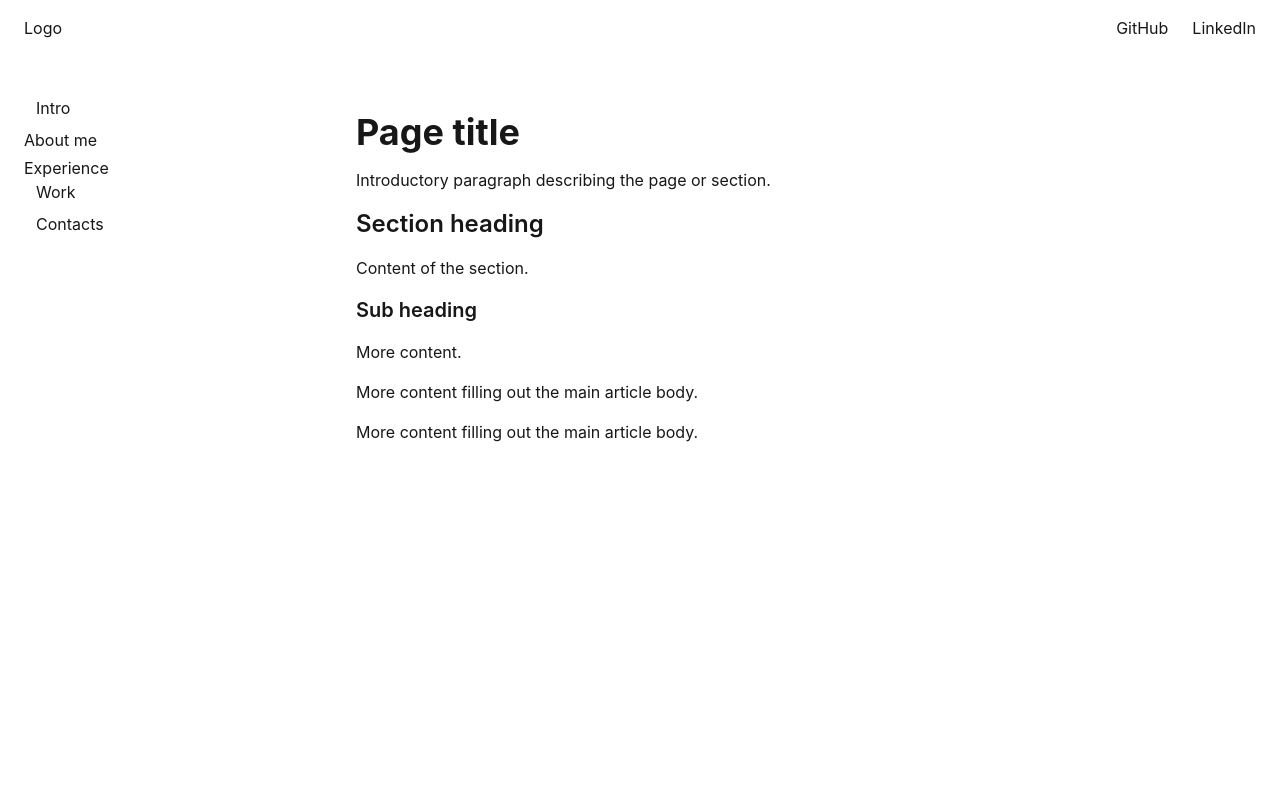
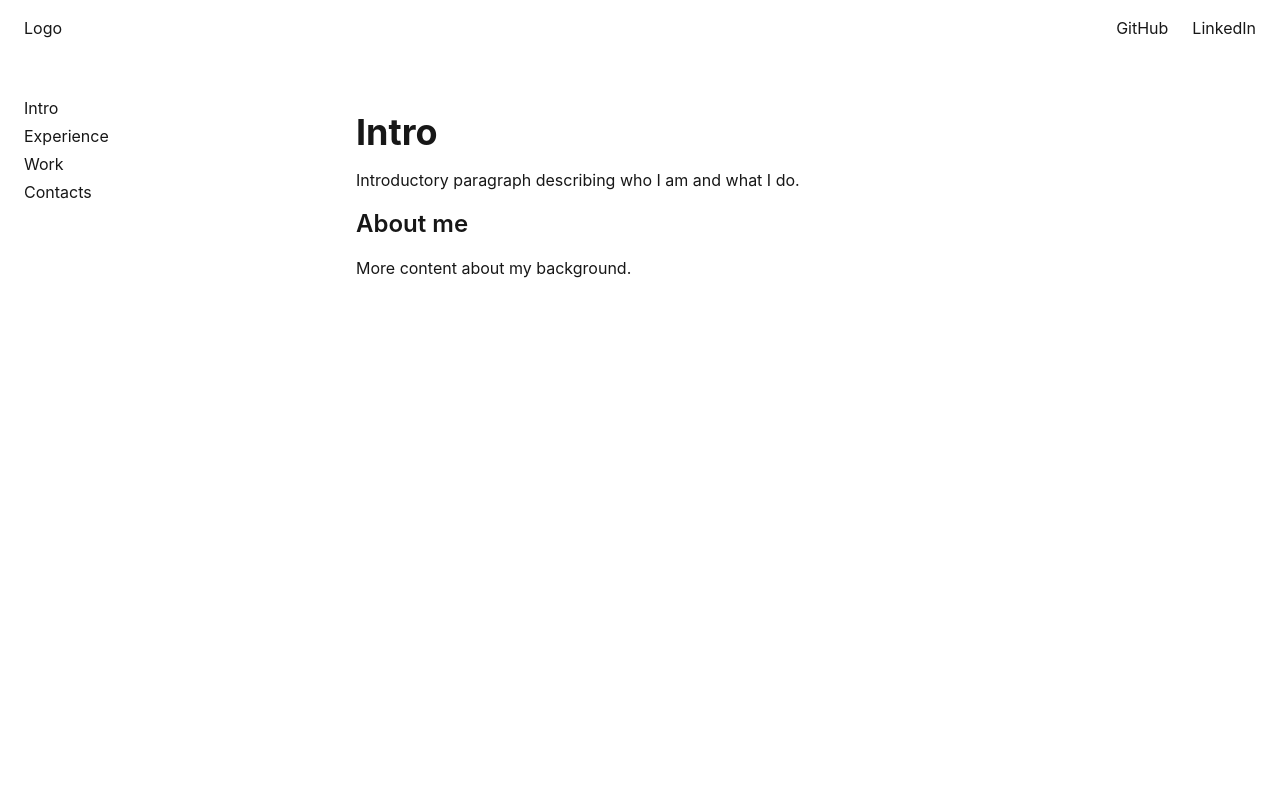
Before and after one commit to radiumfox/elenafisak.dev, a Next.js app: page / in a window 1280 px wide. Shown: the top 800 px of the page. Built offline with nearby package versions, Linux system fonts and the light colour scheme.

Commit message:
feat: create router system

```diff
--- /dev/null
+++ b/src/app/contacts/page.tsx
@@ -0,0 +1,12 @@
+export default function ContactsPage() {
+  return (
+    <article className="mt-4 w-full min-w-0 px-1 md:px-6 lg:px-12 lg:pr-6">
+      <div className="space-y-4">
+        <h1 className="text-4xl font-bold">Contacts</h1>
+        <p>Ways to get in touch with me.</p>
+        <h2 className="text-2xl font-semibold">Get in touch</h2>
+        <p>Email and social links.</p>
+      </div>
+    </article>
+  );
+}
--- /dev/null
+++ b/src/app/experience/page.tsx
@@ -0,0 +1,12 @@
+export default function ExperiencePage() {
+  return (
+    <article className="mt-4 w-full min-w-0 px-1 md:px-6 lg:px-12 lg:pr-6">
+      <div className="space-y-4">
+        <h1 className="text-4xl font-bold">Experience</h1>
+        <p>Overview of my professional experience.</p>
+        <h2 className="text-2xl font-semibold">Work history</h2>
+        <p>Details about previous roles.</p>
+      </div>
+    </article>
+  );
+}
--- a/src/app/layout.tsx
+++ b/src/app/layout.tsx
@@ -1,9 +1,34 @@
 import "./globals.css";
+import type { ReactNode } from "react";
+import { HeaderBase } from "@/components/HeaderBase";
+import { SidebarBase } from "@/components/SidebarBase";
+import { FooterBase } from "@/components/FooterBase";
+import { NAV_LINKS, SOCIAL_LINKS } from "@/lib/router/routes";
 
-export default function RootLayout({ children }: LayoutProps<"/">) {
+export default function RootLayout({ children }: { children: ReactNode }) {
   return (
     <html>
-      <body>{children}</body>
+      <body>
+        <div className="flex min-h-screen flex-col">
+          <HeaderBase logo={<span>Logo</span>} links={SOCIAL_LINKS} />
+
+          <div className="sticky top-16 z-30 border-b px-4 py-3 lg:hidden">
+            <button>Menu</button>
+          </div>
+
+          <div className="px-6">
+            <div className="relative mx-auto max-w-[1440px] py-10 lg:flex lg:flex-row">
+              <SidebarBase links={NAV_LINKS} />
+              {children}
+            </div>
+          </div>
+
+          <FooterBase logo="Logo" description="Short description of the site or developer." columns={[]}>
+            <p className="text-sm">Copyright</p>
+            <div className="flex items-center gap-4">Social icons</div>
+          </FooterBase>
+        </div>
+      </body>
     </html>
   );
 }
--- a/src/app/page.tsx
+++ b/src/app/page.tsx
@@ -1,68 +1,12 @@
-import { HeaderBase } from "@/components/HeaderBase";
-import { SidebarBase } from "@/components/SidebarBase";
-import { FooterBase } from "@/components/FooterBase";
-
-const NAV_LINKS = [
-  {
-    label: 'GitHub',
-    href: '/',
-  },
-  {
-    label: 'LinkedIn',
-    href: '/',
-  }
-];
-
-const SIDEBAR_SECTIONS = [
-  {
-    title: "Intro",
-    items: [
-      { label: "About me" },
-      { label: "Experience" }
-    ],
-  },
-  {
-    title: "Work",
-    items: []
-  },
-  {
-    title: "Contacts",
-    items: []
-  },
-];
-
-export default function Home() {
+export default function HomePage() {
   return (
-    <div className="flex min-h-screen flex-col">
-      <HeaderBase logo={<span>Logo</span>} links={NAV_LINKS} />
-
-      <div className="sticky top-16 z-30 border-b px-4 py-3 lg:hidden">
-        <button>Menu</button>
+    <article className="mt-4 w-full min-w-0 px-1 md:px-6 lg:px-12 lg:pr-6">
+      <div className="space-y-4">
+        <h1 className="text-4xl font-bold">Intro</h1>
+        <p>Introductory paragraph describing who I am and what I do.</p>
+        <h2 className="text-2xl font-semibold">About me</h2>
+        <p>More content about my background.</p>
       </div>
-
-      <div className="px-6">
-        <div className="relative mx-auto max-w-[1440px] py-10 lg:flex lg:flex-row">
-          <SidebarBase sections={SIDEBAR_SECTIONS} />
-
-          <article className="mt-4 w-full min-w-0 px-1 md:px-6 lg:px-12 lg:pr-6">
-            <div className="space-y-4">
-              <h1 className="text-4xl font-bold">Page title</h1>
-              <p>Introductory paragraph describing the page or section.</p>
-              <h2 className="text-2xl font-semibold">Section heading</h2>
-              <p>Content of the section.</p>
-              <h3 className="text-xl font-semibold">Sub heading</h3>
-              <p>More content.</p>
-              <p>More content filling out the main article body.</p>
-              <p>More content filling out the main article body.</p>
-            </div>
-          </article>
-        </div>
-      </div>
-
-      <FooterBase logo="Logo" description="Short description of the site or developer." columns={[]}>
-        <p className="text-sm">Copyright</p>
-        <div className="flex items-center gap-4">Social icons</div>
-      </FooterBase>
-    </div>
+    </article>
   );
 }
--- /dev/null
+++ b/src/app/work/page.tsx
@@ -0,0 +1,12 @@
+export default function WorkPage() {
+  return (
+    <article className="mt-4 w-full min-w-0 px-1 md:px-6 lg:px-12 lg:pr-6">
+      <div className="space-y-4">
+        <h1 className="text-4xl font-bold">Work</h1>
+        <p>A selection of my projects.</p>
+        <h2 className="text-2xl font-semibold">Projects</h2>
+        <p>Details about notable work.</p>
+      </div>
+    </article>
+  );
+}
--- a/src/components/HeaderBase/HeaderBaseLink.tsx
+++ b/src/components/HeaderBase/HeaderBaseLink.tsx
@@ -1,4 +1,5 @@
 import type { ReactNode } from "react";
+import Link from "next/link";
 
 interface HeaderBaseLinkProps {
   href?: string;
@@ -7,7 +8,7 @@ interface HeaderBaseLinkProps {
 
 export function HeaderBaseLink({ href, children }: HeaderBaseLinkProps) {
   if (href) {
-    return <a href={href}>{children}</a>;
+    return <Link href={href}>{children}</Link>;
   }
   return <span>{children}</span>;
 }
--- a/src/components/SidebarBase/SidebarBase.tsx
+++ b/src/components/SidebarBase/SidebarBase.tsx
@@ -1,31 +1,26 @@
-import type { ReactNode } from "react";
-import { SidebarSection } from "./SidebarSection";
+import { SidebarBaseLink } from "./SidebarBaseLink";
 
-export interface SidebarSectionData {
-  title: string;
-  className?: string;
-  items: { label: string; href?: string }[];
+export interface SidebarLink {
+  label: string;
+  href?: string;
 }
 
 interface SidebarBaseProps {
-  sections: SidebarSectionData[];
-  children?: ReactNode;
+  links: SidebarLink[];
 }
 
-export function SidebarBase({ sections, children }: SidebarBaseProps) {
+export function SidebarBase({ links }: SidebarBaseProps) {
   return (
     <aside className="sticky top-[121px] hidden h-[calc(100vh-121px)] w-[284px] shrink-0 flex-col justify-between lg:flex">
       <div>
         <nav className="flex h-[calc(100vh-260px)] flex-col overflow-y-scroll pb-4 pr-2">
-          {sections.map((section) => (
-            <SidebarSection
-              key={section.title}
-              title={section.title}
-              className={section.className}
-              items={section.items}
-            />
-          ))}
-          {children}
+          <ul className="space-y-1">
+            {links.map((link) => (
+              <SidebarBaseLink key={link.label} href={link.href}>
+                {link.label}
+              </SidebarBaseLink>
+            ))}
+          </ul>
         </nav>
       </div>
     </aside>
--- a/src/components/SidebarBase/SidebarBaseLink.tsx
+++ b/src/components/SidebarBase/SidebarBaseLink.tsx
@@ -1,4 +1,5 @@
 import type { ReactNode } from "react";
+import Link from "next/link";
 
 interface SidebarBaseLinkProps {
   href?: string;
@@ -9,7 +10,7 @@ export function SidebarBaseLink({ href, children }: SidebarBaseLinkProps) {
   if (href) {
     return (
       <li>
-        <a href={href}>{children}</a>
+        <Link href={href}>{children}</Link>
       </li>
     );
   }
--- a/src/components/SidebarBase/SidebarSection.tsx
+++ /dev/null
@@ -1,28 +0,0 @@
-import { Fragment } from "react";
-import { SidebarBaseLink } from "./SidebarBaseLink";
-
-export interface SidebarSectionItem {
-  label: string;
-  href?: string;
-}
-
-interface SidebarSectionProps {
-  title: string;
-  className?: string;
-  items: SidebarSectionItem[];
-}
-
-export function SidebarSection({ title, className, items }: SidebarSectionProps) {
-  return (
-    <Fragment>
-      <p className={className ?? "mb-2 px-3"}>{title}</p>
-      <ul className="space-y-1">
-        {items.map((item) => (
-          <SidebarBaseLink key={item.label} href={item.href}>
-            {item.label}
-          </SidebarBaseLink>
-        ))}
-      </ul>
-    </Fragment>
-  );
-}
--- a/src/components/SidebarBase/index.ts
+++ b/src/components/SidebarBase/index.ts
@@ -1,5 +1,3 @@
 export { SidebarBase } from "./SidebarBase";
-export type { SidebarSectionData } from "./SidebarBase";
-export { SidebarSection } from "./SidebarSection";
-export type { SidebarSectionItem } from "./SidebarSection";
+export type { SidebarLink } from "./SidebarBase";
 export { SidebarBaseLink } from "./SidebarBaseLink";
--- /dev/null
+++ b/src/lib/router/routes.ts
@@ -0,0 +1,22 @@
+export interface RouteLink {
+  label: string;
+  href?: string;
+}
+
+export const NAV_LINKS: RouteLink[] = [
+  { label: "Intro", href: "/" },
+  { label: "Experience", href: "/experience" },
+  { label: "Work", href: "/work" },
+  { label: "Contacts", href: "/contacts" },
+];
+
+export const SOCIAL_LINKS: RouteLink[] = [
+  {
+    label: "GitHub",
+    href: "/",
+  },
+  {
+    label: "LinkedIn",
+    href: "/",
+  },
+];
```
